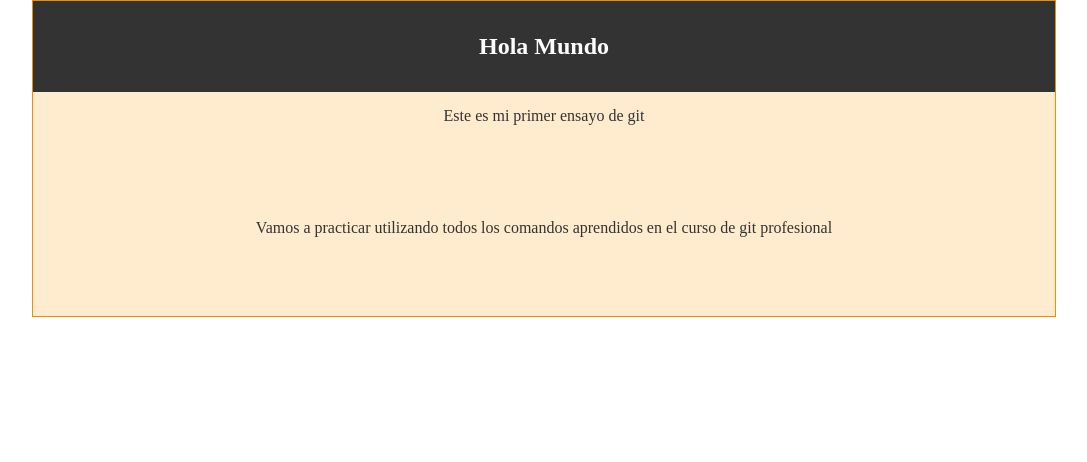
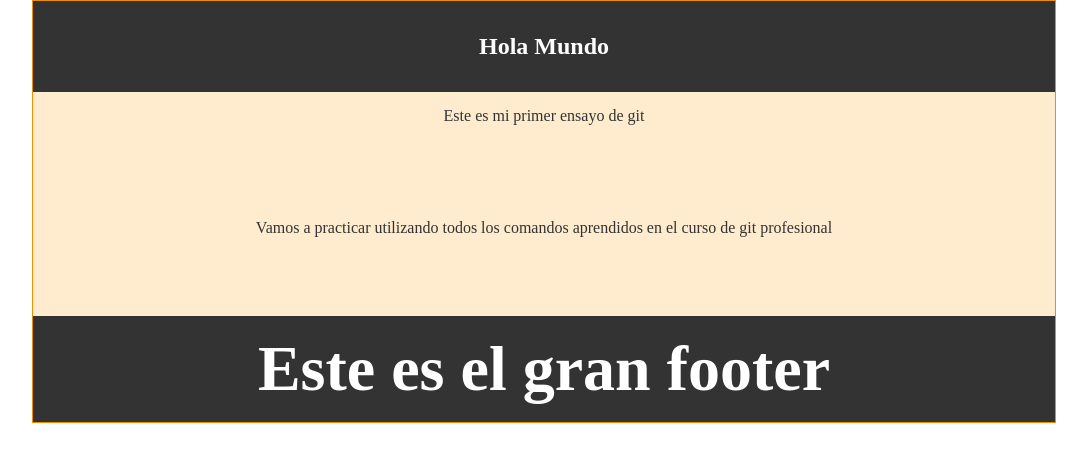
Before and after one commit to elCoco1968/Ensayo-GIT, a plain HTML site: page index.html in a window 1280 px wide. Shown: the whole page, without its empty margins (96-1183 px from the left). Drawn offline with Linux system fonts and the light colour scheme.

Commit message:
footerV1

```diff
--- a/css/style.css
+++ b/css/style.css
@@ -33,3 +33,11 @@
     padding-bottom: 5rem;
 
 }
+/*footer*/
+.footer__texto{
+    text-align: center;
+    background: #333;
+    font-size: 2rem;
+    padding: 1rem 0rem;
+    color: #fff;
+}
--- a/index.html
+++ b/index.html
@@ -16,8 +16,13 @@
             <p class="texto__parrafo">Este es mi primer ensayo de git</p>
             <p class="texto__parrafo">Vamos a practicar utilizando todos los comandos aprendidos en el curso de git profesional</p>
         </div>
+        <footer>
+            <div class="footer__texto">
+                <h1>Este es el gran footer</h1>
+            </div>
+        </footer>
+    </div>
 
-    </div>
 
 
 </body>
```
